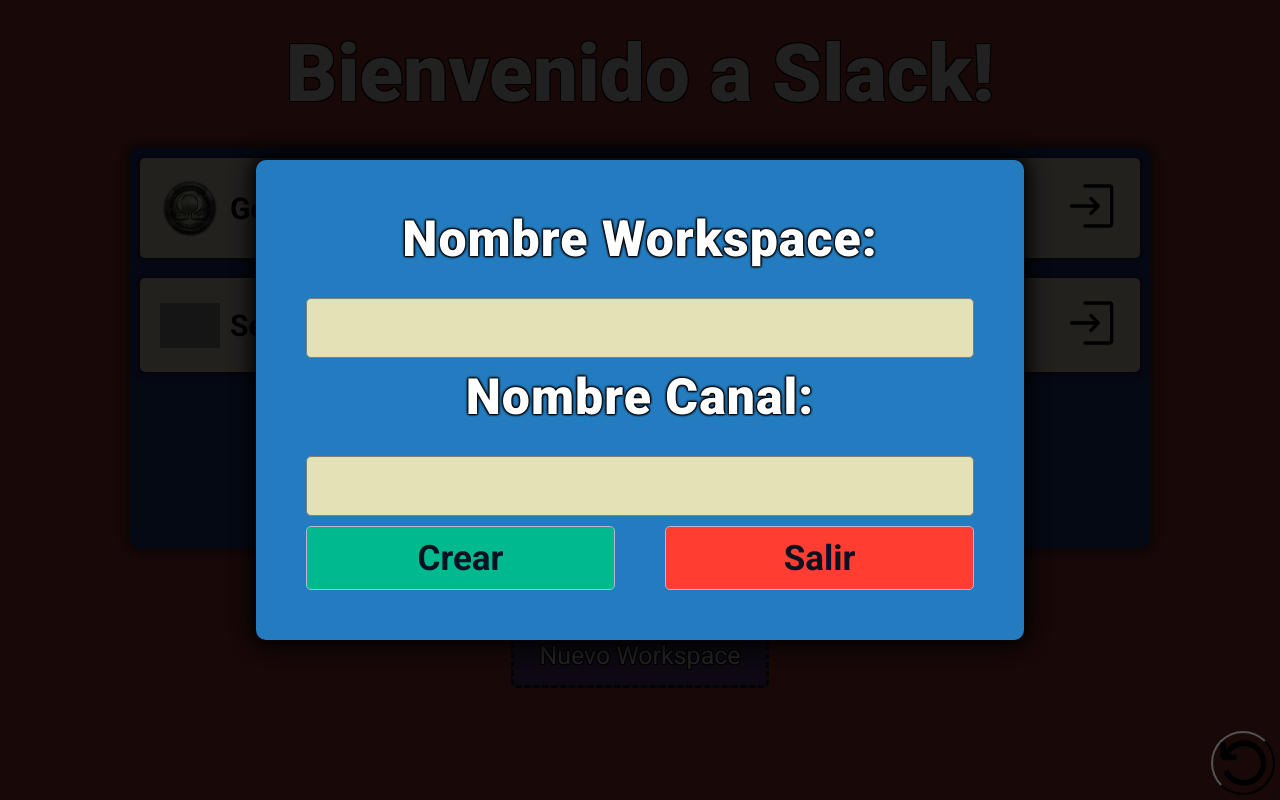
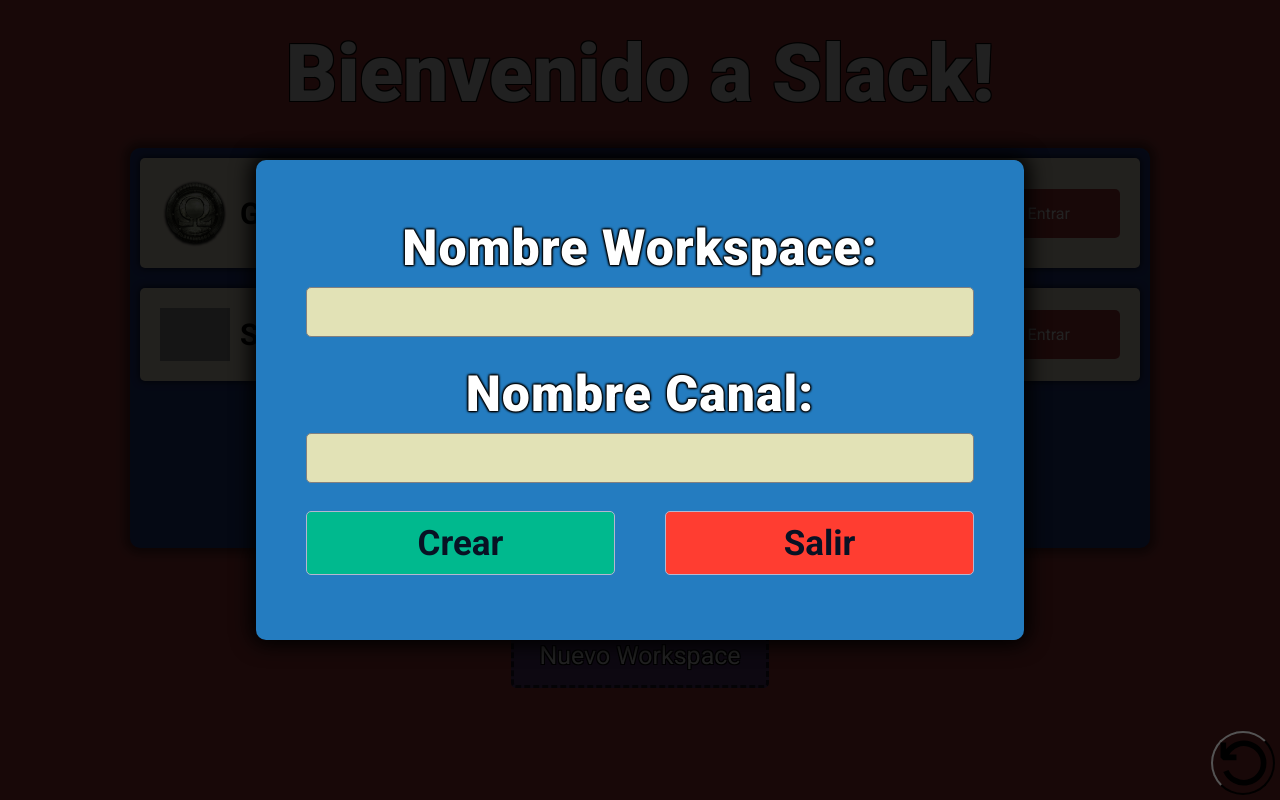
Before and after one commit to LautaroM00/slack-clon, a React (Vite) app: page /workspace/new in a window 1280 px wide. Built offline with nearby package versions, Linux system fonts and the light colour scheme; grey boxes are pictures that could not be loaded.

Commit message:
checkpoint

```diff
--- a/src/Components/MensajeForm/MensajeForm.css
+++ b/src/Components/MensajeForm/MensajeForm.css
@@ -8,6 +8,7 @@
 }
 
 .mensajeForm textarea{
+    resize: none;
     background-color: wheat;
     border-radius: 3px;
     padding: 10px;
--- a/src/Components/MensajeForm/MensajeForm.jsx
+++ b/src/Components/MensajeForm/MensajeForm.jsx
@@ -10,8 +10,6 @@
 import './MensajeForm.css'
 
 const MensajeForm = ({ mensajesAcumulados, agregarMensaje, indexCanal, indexWorkspace }) => {
-
-    const { id, idCanalParams } = useParams()
 
     const handleSubmit = (e) => {
         e.preventDefault()
@@ -41,7 +39,7 @@
 
     return (
         <form onSubmit={handleSubmit} className='mensajeForm'>
-            <textarea placeholder='Escribe tu mensaje' ></textarea>
+            <textarea placeholder='Escribe tu mensaje'></textarea>
             <button><VscSend style={{ width: '25px', height: '25px' }} className='icono' /></button>
         </form>
     )
--- a/src/Components/WorkspacePreview/WorkspacePreview.css
+++ b/src/Components/WorkspacePreview/WorkspacePreview.css
@@ -21,15 +21,18 @@
 
 .WorkspacePreview .izquierda h2{
     margin-left: 10px;
+    font-size: 22px;
 }
 
-.WorkspacePreview button{
-    padding: 10px 25px;
+.WorkspacePreview .izquierda img{
+    width: 50px
 }
 
-.iconoEntrar{
-    width: 30px;
-    height: 30px;
+.WorkspacePreview .navLink{
+    padding: 5px;
+    background-color: #B43F3F;
+    border-radius: 5px;
+    color: white;
 }
 
 @media (min-width: 600px){
@@ -37,11 +40,23 @@
         width: 40px;
         height: 40px;
     }
+
+    .WorkspacePreview .navLink{
+        padding: 15px 25px;
+    }
 }
 
 @media (min-width: 1000px){
     .WorkspacePreview .izquierda h2{
         font-size: 30px;
+    }
+
+    .WorkspacePreview .izquierda img{
+        width: 70px;
+    }
+
+    .WorkspacePreview .navLink{
+        padding: 15px 50px;
     }
 
     .WorkspacePreview button{
--- a/src/Components/WorkspacePreview/WorkspacePreview.jsx
+++ b/src/Components/WorkspacePreview/WorkspacePreview.jsx
@@ -9,11 +9,11 @@
         <>
             <div className='WorkspacePreview'>
                 <div className='izquierda'>
-                    <img src={thumbnail} style={{ width: '60px' }} />
+                    <img src={thumbnail} />
                     <h2>{titulo}</h2>
                 </div>
                 <NavLink to={`/workspace/${id}/1`} className={'navLink'}>
-                    <RxEnter className='iconoEntrar' />
+                    Entrar
                 </NavLink>
             </div>
         </>
--- a/src/Screens/CrearWorkSpace/CrearWorkSpace.css
+++ b/src/Screens/CrearWorkSpace/CrearWorkSpace.css
@@ -45,6 +45,9 @@
 }
 
 .crearWorkspace button {
+    display: flex;
+    align-items: center;
+    justify-content: center;
     border-radius: 5px;
     padding: 10px 20px;
     color: rgb(8, 18, 36);
@@ -112,11 +115,12 @@
     }
 
     .crearWorkspace .label-input{
-        gap:30px;
+        gap:10px;
     }
 
     .crearWorkspace input {
         width: 100%;
+        height: 50px;
     }
 
     .crearWorkspace .botones {
@@ -127,11 +131,13 @@
     .crearWorkspace .salir {
         font-size: 35px;
         width: 25vw;
+        height: 8vh;
     }
 
     .crearWorkspace button {
         font-size: 35px;
         width: 25vw;
+        height: 8vh;
     }
 
     .crearWorkspace label {
--- a/src/Screens/WorkSpace/WorkSpace.jsx
+++ b/src/Screens/WorkSpace/WorkSpace.jsx
@@ -18,7 +18,6 @@
     const dataWorkspace = WORKSPACES.find((workspace) => {
         return (workspace.id == id)
     })
-    const { thumbnail } = dataWorkspace
 
     return (
         <div className='workspace'>
```
